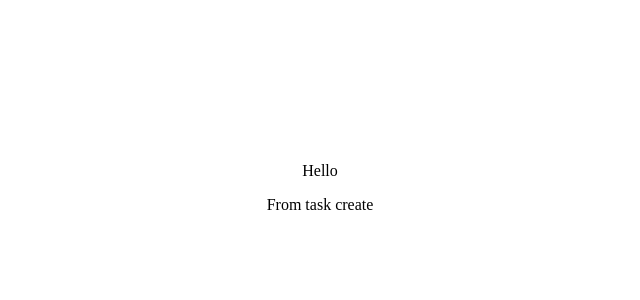
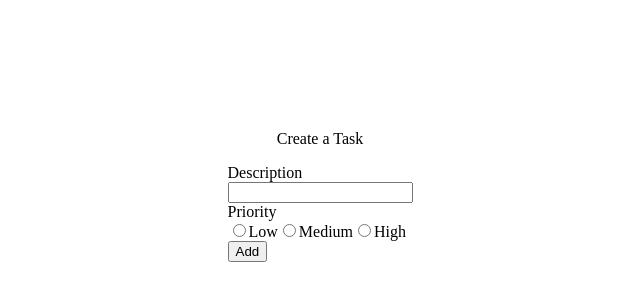
Before and after one commit to ajhanson22227/ToDo-List-React, a React (Create React App) app: page /project/1/task/create in a window 1280 px wide. Shown: the part 180-480 px from the top of the page, without its empty margins (320-960 px from the left). Built offline with nearby package versions, Linux system fonts and the light colour scheme.

Commit message:
Add component form to create task for project

```diff
--- a/src/components/Task/TaskCreate/TaskCreate.js
+++ b/src/components/Task/TaskCreate/TaskCreate.js
@@ -1,14 +1,82 @@
 import React, { useState } from "react";
-import { useParams } from "react-router-dom";
+import { useParams, useHistory } from "react-router-dom";
+import { createTask } from "../../../api/fetchCalls";
 
 const TaskCreate = () => {
   const { projid } = useParams();
+  let history = useHistory();
   const [busy, setBusy] = useState(true);
+  const [description, setDescription] = useState("");
+  const [priority, setPriority] = useState("");
+
+  const handleDescription = (event) => {
+    setDescription(event.target.value);
+  };
+
+  const handlePriority = (event) => {
+    setPriority(event.target.value);
+  };
+
+  const handleSubmit = async (event) => {
+    event.preventDefault();
+    const task = {
+      description: description,
+      priority: priority,
+      project: projid,
+    };
+    await Promise.resolve(createTask(task));
+    setTimeout(() => history.push("/project"), 1000);
+  };
 
   return (
     <div>
-      <p>Hello</p>
-      <p>From task create</p>
+      <p>Create a Task</p>
+      <form onSubmit={handleSubmit}>
+        <label>
+          Description
+          <br />
+          <input
+            type="text"
+            name="description"
+            value={description}
+            onChange={handleDescription}
+          />
+        </label>
+        <br />
+        <label onChange={handlePriority}>
+          Priority
+          <br />
+          <label>
+            <input
+              type="radio"
+              name="priority"
+              value="Low"
+              //onChange={handlePriority}
+            />
+            Low
+          </label>
+          <label>
+            <input
+              type="radio"
+              name="priority"
+              value="Medium"
+              //onChange={handlePriority}
+            />
+            Medium
+          </label>
+          <label>
+            <input
+              type="radio"
+              name="priority"
+              value="High"
+              //onChange={handlePriority}
+            />
+            High
+          </label>
+        </label>
+        <br />
+        <input type="submit" value="Add" />
+      </form>
     </div>
   );
 };
```
